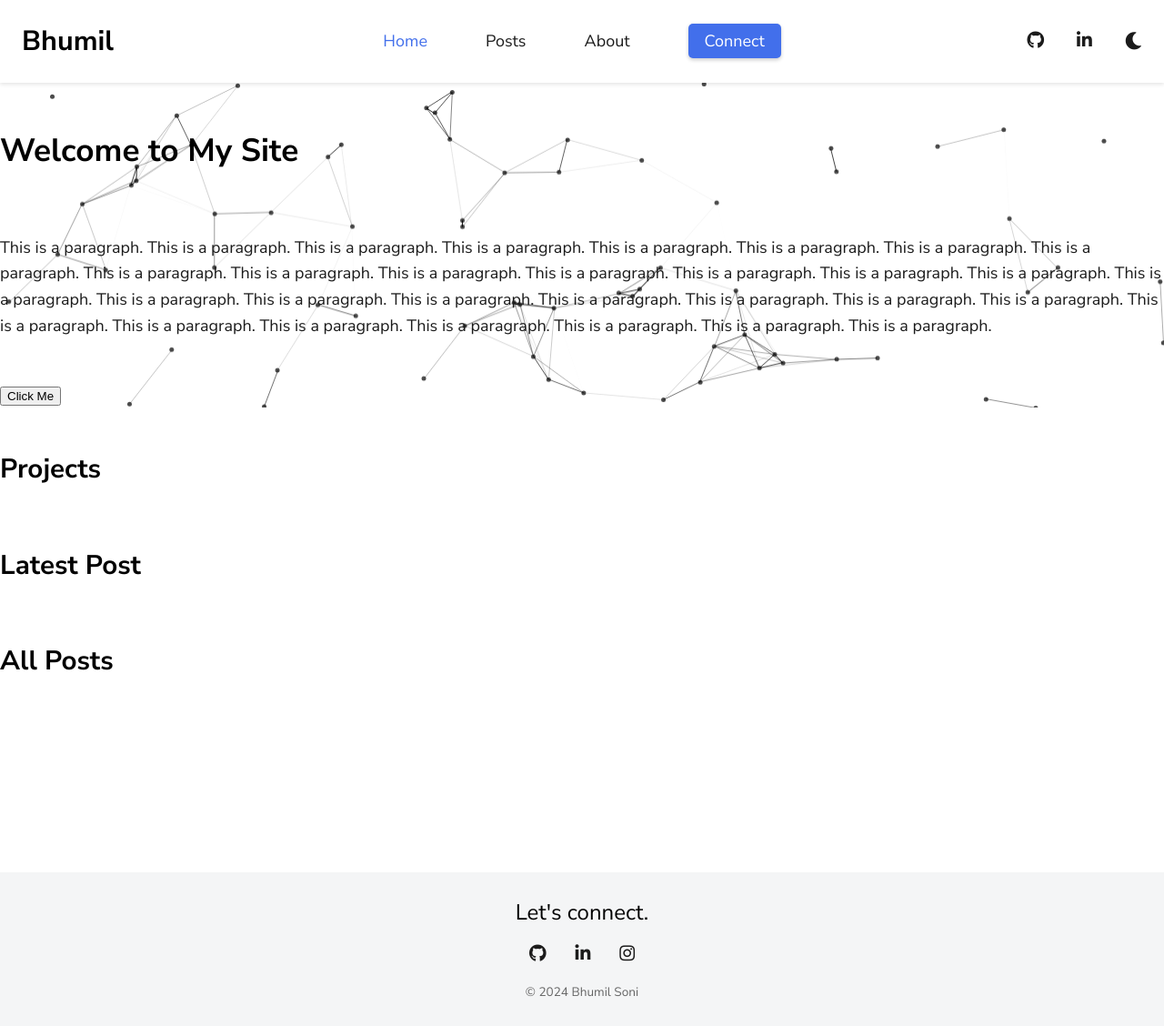
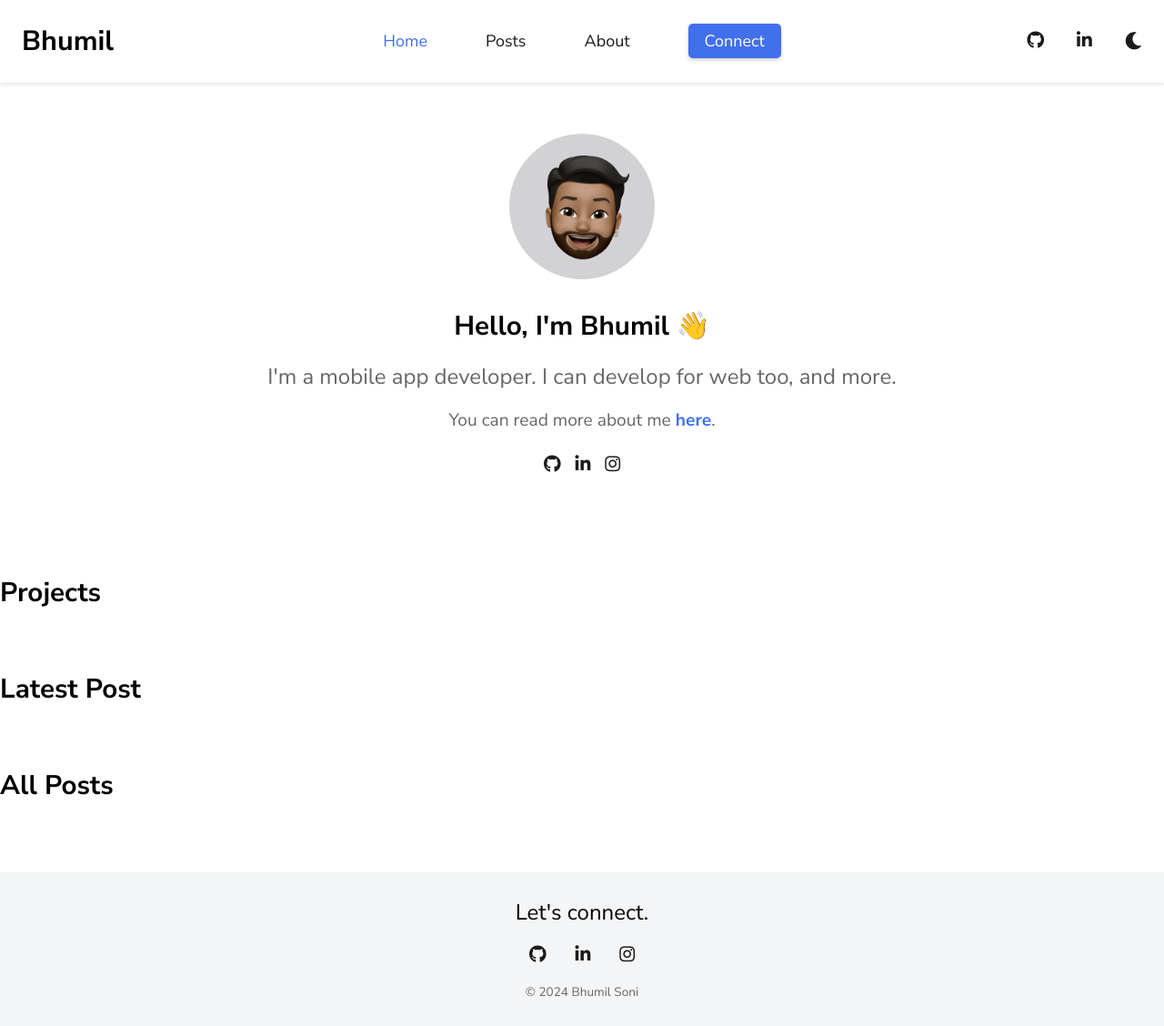
Before and after one commit to thebhumilsoni/thebhumilsoni.github.io, a Jekyll site: the page built from index.html, in a window 1280 px wide and 1128 px high. Shown: the whole window at 91% size. Built offline with Jekyll 4.4.1, drawn with Linux system fonts in a browser that asks for light colours.

Commit message:
Add initial hero content and styling

```diff
--- a/_sass/1-global/_base.scss
+++ b/_sass/1-global/_base.scss
@@ -12,7 +12,7 @@ body {
 .default-content-wrapper {
     @include base-content-wrapper-style;
     padding: 1rem 1.5rem;
-    max-width: 1170px;
+    max-width: $max-width;
     flex: 1;
 }
 
--- a/_sass/1-global/_variables.scss
+++ b/_sass/1-global/_variables.scss
@@ -5,3 +5,5 @@ $breakpoint-xlarge-up: 1200px;
 
 $border-radius: 10px;
 $button-border-radius: 5px;
+
+$max-width: 1170px;
--- a/_sass/2-design-system/_color-scheme.scss
+++ b/_sass/2-design-system/_color-scheme.scss
@@ -51,6 +51,9 @@ $primary-light-color: lighten($primary-color, 10%);
     // dynamic background colors
     --dynamic-background-color-primary: #000000;
     --dynamic-background-color-secondary: #000000;
+
+    // hero section colors
+    --hero-image-background-color: #d2d2d4;
 }
 
 :root[dark] {
@@ -104,4 +107,7 @@ $primary-light-color: lighten($primary-color, 10%);
     // dynamic background colors
     --dynamic-background-color-primary: #ffffff;
     --dynamic-background-color-secondary: #ffffff;
+
+    // hero section colors
+    --hero-image-background-color: #1a1a1e;
 }
--- a/_sass/4-layouts/_home.scss
+++ b/_sass/4-layouts/_home.scss
@@ -12,6 +12,12 @@
     flex-direction: column;
     align-items: center;
     justify-content: center;
+    text-align: center;
+    padding: 2.5rem 0;
+
+    @include for-medium-up {
+        padding: 3.5rem 0;
+    }
 }
 
 .dynamic-background {
@@ -23,10 +29,25 @@
     z-index: 1;
 }
 
+.dynamic-background-solid {
+    position: absolute;
+    top: 0;
+    left: 0;
+    width: 100%;
+    height: 100%;
+    z-index: 1;
+}
+
 .hero-content {
     position: relative;
+    display: flex;
+    flex-direction: column;
+    align-items: center;
     z-index: 2;
     pointer-events: none;
+    gap: 0.8rem;
+    max-width: $max-width;
+    padding: 0 1.5rem;
 
     h1, h2, h3, h4, h5, h6, p {
         width: fit-content;
@@ -34,8 +55,83 @@
         pointer-events: auto;
     }
 
-    button {
+    a, button, img {
         cursor: pointer;
         pointer-events: auto;
     }
+
+    .hero-image {
+        width: 10rem;
+        height: 10rem;
+        border-radius: 50%;
+        background-color: var(--hero-image-background-color);
+        overflow: hidden;
+        margin-bottom: 1rem;
+        transition: transform 0.3s ease-in-out;
+
+        &:hover {
+            transform: scale(1.05);
+        }
+
+        img {
+            margin-top: 8px;
+            width: 100%;
+            height: 100%;
+            object-fit: cover;
+        }
+    }
+
+    .hero-introduction {
+        margin: 0 auto;
+    }
+
+    .hero-about-me {
+        font-size: 1.3rem;
+        color: var(--text-secondary-color);
+        margin: 0 auto;
+
+        @include for-medium-up {
+            font-size: 1.5rem;
+        }
+    }
+
+    .hero-read-more {
+        font-size: 1.1rem;
+        color: var(--text-secondary-color);
+        margin: 0 auto;
+
+        @include for-medium-up {
+            font-size: 1.2rem;
+        }
+    }
+
+    .about-link {
+        color: var(--primary-color);
+        text-decoration: none;
+        font-weight: bold;
+
+        &:hover {
+            text-decoration: underline;
+            color: var(--primary-color);
+        }
+    }
+
+    .social-icons {
+        display: flex;
+        justify-content: center;
+        gap: 1rem;
+        margin: 0 auto;
+
+        .social-icon {
+            display: inline-block;
+            font-size: 1.5rem;
+            color: var(--icon-color);
+            transition: transform 0.3s ease, color 0.3s ease;
+
+            &:hover {
+                transform: scale(1.2);
+                color: var(--primary-color);
+            }
+        }
+    }
 }
--- a/assets/js/dynamic-background.js
+++ b/assets/js/dynamic-background.js
@@ -17,7 +17,7 @@ const initOrUpdateDynamicBackground = () => {
 const getParticlesConfig = (particleColor, particleLineColor) => {
     return {
         "particles": {
-            "number": { "value": 120 },
+            "number": { "value": 90 },
             "color": { "value": particleColor },
             "shape": { "type": "circle" },
             "opacity": { "value": 0.7 },
--- a/index.html
+++ b/index.html
@@ -3,14 +3,29 @@ layout: home
 title: Home
 ---
 <div class="hero-container">
-    <div id="dynamic-background" class="dynamic-background"></div>
-    <div class="hero-content">
-        <br>
-        <h1>Welcome to My Site</h1>
-        <br>
-        <p>This is a paragraph. This is a paragraph. This is a paragraph. This is a paragraph. This is a paragraph. This is a paragraph. This is a paragraph. This is a paragraph. This is a paragraph. This is a paragraph. This is a paragraph. This is a paragraph. This is a paragraph. This is a paragraph. This is a paragraph. This is a paragraph. This is a paragraph. This is a paragraph. This is a paragraph. This is a paragraph. This is a paragraph. This is a paragraph. This is a paragraph. This is a paragraph. This is a paragraph. This is a paragraph. This is a paragraph. This is a paragraph. This is a paragraph. This is a paragraph.</p>
-        <br>
-        <button>Click Me</button>
+    <div id="dynamic-background-solid" class="dynamic-background"></div>
+    <div class="hero-content" data-aos="fade-up">
+        <div class="hero-image">
+            <img src="/assets/images/hero-image.png" alt="Bhumil Soni">
+        </div>
+        <h2 class="hero-introduction">Hello, I'm Bhumil 👋</h2>
+        <p class="hero-about-me">I'm a mobile app developer.  I can develop for web too, and more.</p>
+        <p class="hero-read-more">
+            You can read more about me <a href="/about" class="about-link">here</a>.
+        </p>
+        <div class="social-icons">
+            <!-- Replace href values with your actual social media links -->
+            <a href="https://github.com/yourusername" target="_blank" class="social-icon">
+                <i class="fab fa-github"></i>
+            </a>
+            <a href="https://linkedin.com/in/yourusername" target="_blank" class="social-icon">
+                <i class="fab fa-linkedin-in"></i>
+            </a>
+            <a href="https://instagram.com/yourusername" target="_blank" class="social-icon">
+                <i class="fab fa-instagram"></i>
+            </a>
+            <!-- Add more icons as needed -->
+        </div>
     </div>
 </div>
 <br>
```
Also changed, not shown: assets/images/hero-image.png (added).
